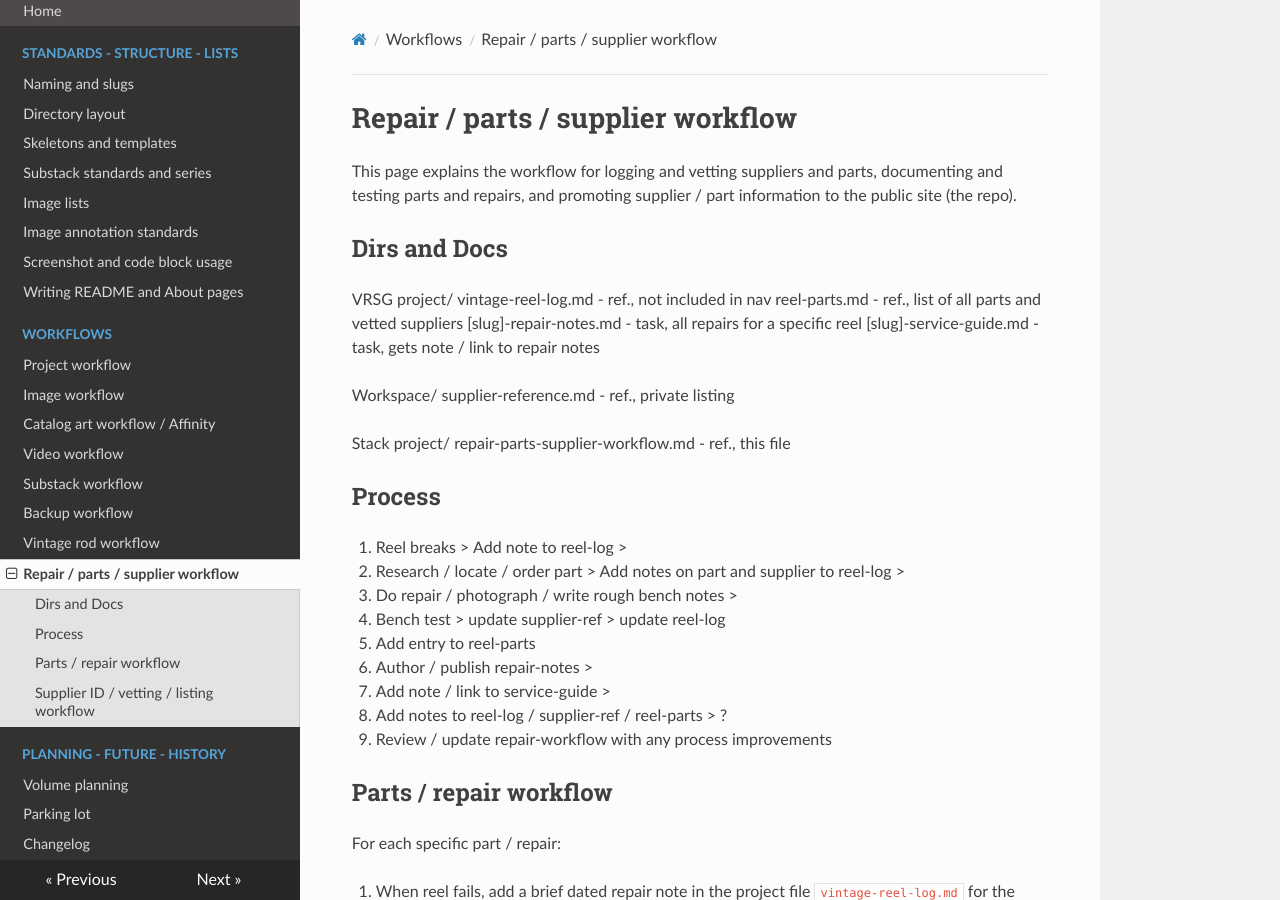
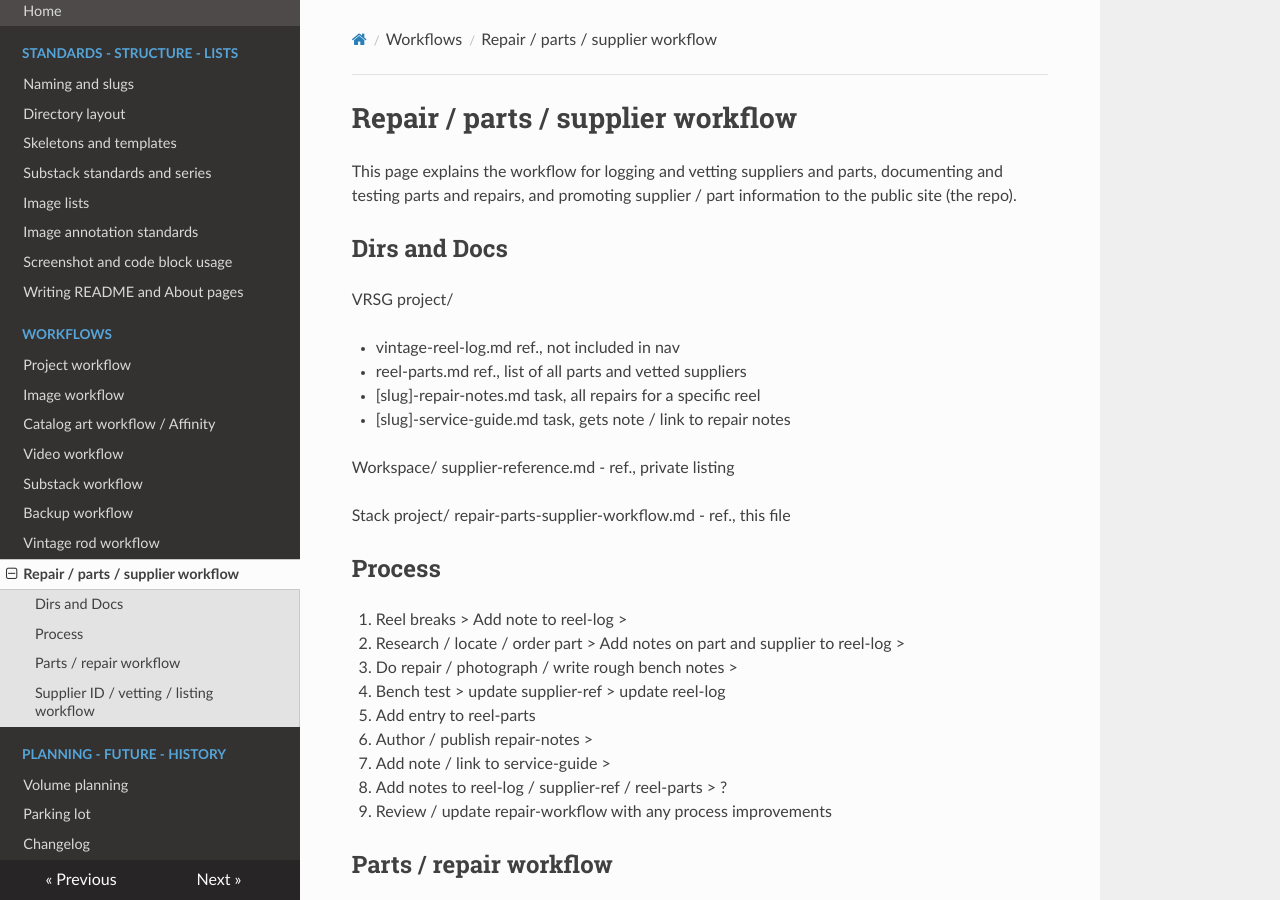
Before and after one commit to john-tech-writer/stack-project-docs, an MkDocs documentation site: the page built from docs/repair-parts-supplier-workflow.md, in a window 1280 px wide and 900 px high. Built offline with MkDocs 1.6.1, drawn with Linux system fonts in a browser that asks for light colours; nearby versions of some CDN libraries.

```diff
--- a/docs/repair-parts-supplier-workflow.md
+++ b/docs/repair-parts-supplier-workflow.md
@@ -5,10 +5,11 @@ This page explains the workflow for logging and vetting suppliers and parts, doc
 ## Dirs and Docs
 
 VRSG project/
-vintage-reel-log.md - ref., not included in nav
-reel-parts.md - ref., list of all parts and vetted suppliers
-[slug]-repair-notes.md - task, all repairs for a specific reel
-[slug]-service-guide.md - task, gets note / link to repair notes
+
+  - vintage-reel-log.md          ref., not included in nav
+  - reel-parts.md                ref., list of all parts and vetted suppliers
+  - [slug]-repair-notes.md       task, all repairs for a specific reel
+  - [slug]-service-guide.md      task, gets note / link to repair notes
 
 Workspace/
 supplier-reference.md - ref., private listing
```
